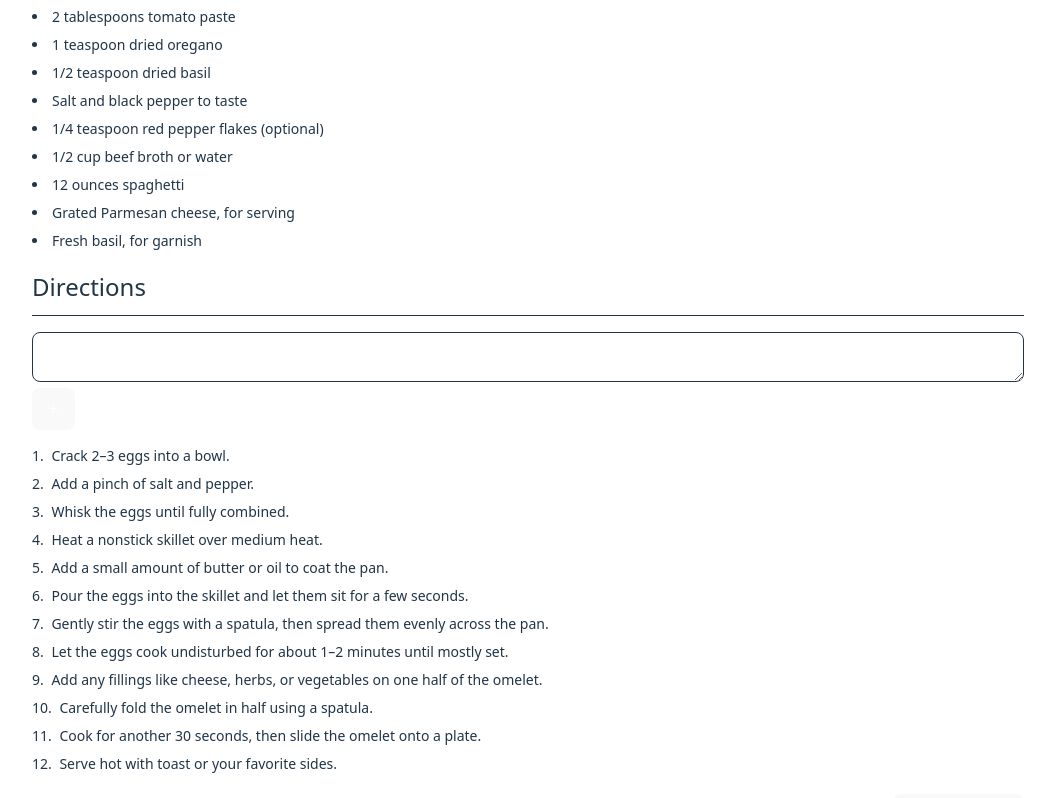
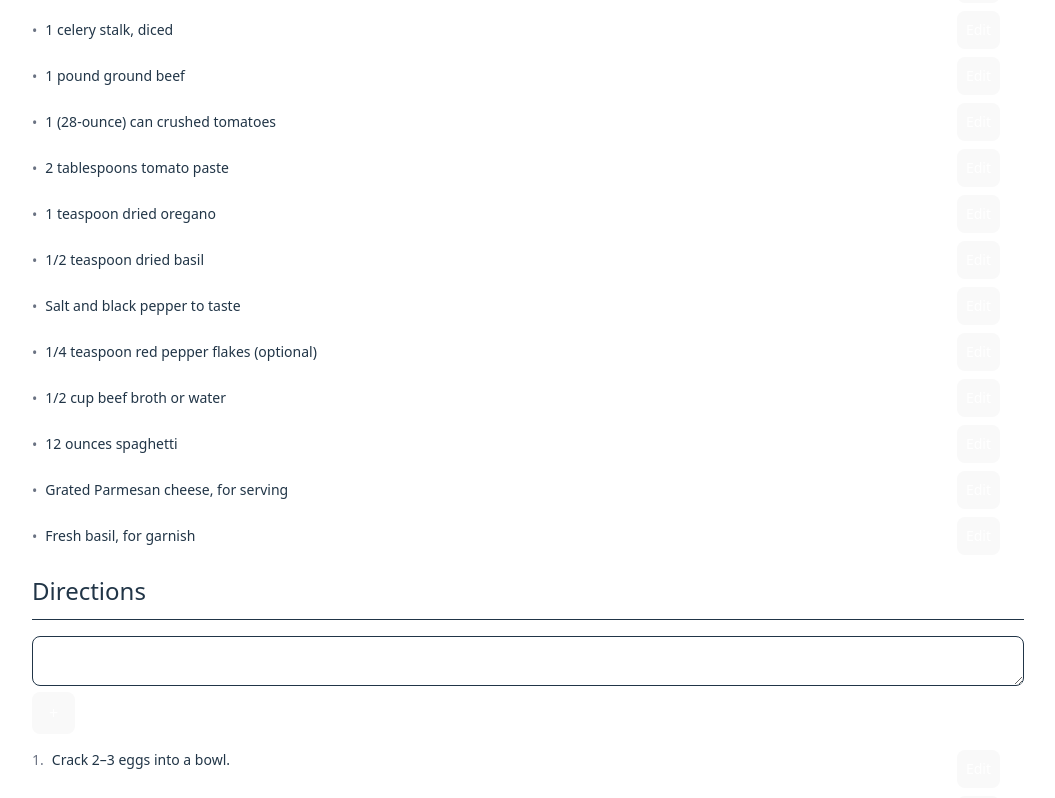
Before and after one commit to Thiettan/flavor-forge, a React (Vite) app: page / in a window 1280 px wide. Shown: the part 1200-1998 px from the top of the page, without its empty margins (112-1167 px from the left). Built offline with nearby package versions, Linux system fonts and the light colour scheme.

Commit message:
add edit functionality to IngredientList & DirectionList

```diff
--- a/src/components/DirectionsList.jsx
+++ b/src/components/DirectionsList.jsx
@@ -1,6 +1,8 @@
-/* Show list of added ingredients */
+import React, { useState, useRef, useEffect } from "react";
 import RemoveBtn from "./ui/RemoveBtn";
 import Checkbox from "./ui/Checkbox";
+import IconBtn from "./ui/IconBtn";
+
 export const DirectionsList = ({
   directions,
   setDirections,
@@ -8,24 +10,110 @@ export const DirectionsList = ({
   className,
   showCheckbox,
 }) => {
+  // Track which step is being edited
+  const [editingIndex, setEditingIndex] = useState(null);
+  const [editingValue, setEditingValue] = useState("");
+  const inputRef = useRef(null);
+
+  // Focus the input field automatically when editing starts
+  useEffect(() => {
+    if (editingIndex !== null && inputRef.current) {
+      inputRef.current.focus();
+    }
+  }, [editingIndex]);
+
+  // Remove a step
   const handleRemove = (itemToRemove) => {
     setDirections(directions.filter((item) => item !== itemToRemove));
   };
+
+  // Start editing a step
+  const handleEditStart = (idx, value) => {
+    setEditingIndex(idx);
+    setEditingValue(value);
+  };
+
+  // Save the edited step
+  const handleEditSave = () => {
+    if (!editingValue.trim()) return; // prevent empty values
+    const updated = [...directions];
+    updated[editingIndex] = editingValue.trim();
+    setDirections(updated);
+    setEditingIndex(null); // exit edit mode
+    setEditingValue("");
+  };
+
+  // Cancel editing without saving
+  const handleEditCancel = () => {
+    setEditingIndex(null);
+    setEditingValue("");
+  };
+
+  // Handle keyboard input: Enter to save, Escape to cancel
+  const handleKeyDown = (e) => {
+    if (e.key === "Enter") {
+      e.preventDefault();
+      handleEditSave();
+    } else if (e.key === "Escape") {
+      handleEditCancel();
+    }
+  };
+
   const conditionalCSS = showCheckbox ? "flex" : "";
+
   return (
-    <ol className={`mt-4 list-decimal list-inside text-sm ${className}`}>
+    <ol className={`mt-4 list-none text-sm ${className}`}>
       {directions.map((item, idx) => (
         <li key={idx} className={`relative my-2 ${conditionalCSS}`}>
-          <span className="indent-1 inline-block">
-            {showCheckbox && <Checkbox />}
-            {item}
-            {editMode && (
-              <RemoveBtn
-                onClick={() => handleRemove(item)}
-                className="right-0 z-10 top-1/2 -translate-y-1/2"
-              />
+          <div className="flex justify-between items-start gap-2">
+            {/* Inline editing UI */}
+            {editingIndex === idx ? (
+              <div className="flex items-start gap-2 w-full">
+                <span className="pt-1 text-gray-500">{idx + 1}.</span>
+                <input
+                  type="text"
+                  ref={inputRef}
+                  className="text-sm px-2 py-1 border rounded w-full"
+                  value={editingValue}
+                  onChange={(e) => setEditingValue(e.target.value)}
+                  onKeyDown={handleKeyDown}
+                />
+                <button
+                  onClick={handleEditSave}
+                  className="text-xs px-2 py-1 bg-green-500 text-white rounded"
+                >
+                  Save
+                </button>
+                <button
+                  onClick={handleEditCancel}
+                  className="text-xs px-2 py-1 bg-gray-400 text-white rounded"
+                >
+                  Cancel
+                </button>
+              </div>
+            ) : (
+              <>
+                {/* Normal step display */}
+                <div className="w-full flex items-center gap-2">
+                  {showCheckbox ? (
+                    <Checkbox />
+                  ) : (
+                    <span className="text-gray-500">{idx + 1}.</span>
+                  )}
+                  <span>{item}</span>
+                </div>
+                {/* Edit/Remove buttons in editMode */}
+                {editMode && (
+                  <div className="flex gap-2 items-center justify-center">
+                    <IconBtn onClick={() => handleEditStart(idx, item)}>
+                      Edit
+                    </IconBtn>
+                    <RemoveBtn onClick={() => handleRemove(item)} />
+                  </div>
+                )}
+              </>
             )}
-          </span>
+          </div>
         </li>
       ))}
     </ol>
--- a/src/components/IngredientList.jsx
+++ b/src/components/IngredientList.jsx
@@ -1,27 +1,117 @@
-/* Show list of added ingredients */
-import React from "react";
+import React, { useState, useRef, useEffect } from "react";
 import RemoveBtn from "./ui/RemoveBtn";
 import Checkbox from "./ui/Checkbox";
+import IconBtn from "./ui/IconBtn";
+
 export const IngredientList = React.memo(
   ({ ingredients, editMode, setIngredients, className, showCheckbox }) => {
-    console.log("IngredientList rendered", ingredients);
+    // Track which item is currently being edited
+    const [editingIndex, setEditingIndex] = useState(null);
 
+    // Store the value of the item being edited
+    const [editingValue, setEditingValue] = useState("");
+
+    // Ref to the input field for auto-focus
+    const inputRef = useRef(null);
+
+    // Focus the input when editing is triggered
+    useEffect(() => {
+      if (editingIndex !== null && inputRef.current) {
+        inputRef.current.focus();
+      }
+    }, [editingIndex]);
+
+    // Remove an ingredient from the list
     const handleRemove = (itemToRemove) => {
       setIngredients(ingredients.filter((item) => item !== itemToRemove));
     };
+
+    // Start editing a specific ingredient
+    const handleEditStart = (idx, value) => {
+      setEditingIndex(idx);
+      setEditingValue(value);
+    };
+
+    // Save the edited ingredient
+    const handleEditSave = () => {
+      if (!editingValue.trim()) return; // prevent empty values
+      const updated = [...ingredients];
+      updated[editingIndex] = editingValue.trim();
+      setIngredients(updated);
+      setEditingIndex(null); // exit edit mode
+      setEditingValue("");
+    };
+
+    // Cancel edit mode without saving
+    const handleEditCancel = () => {
+      setEditingIndex(null);
+      setEditingValue("");
+    };
+
+    // Allow saving with Enter or cancelling with Escape
+    const handleKeyDown = (e) => {
+      if (e.key === "Enter") {
+        e.preventDefault();
+        handleEditSave();
+      } else if (e.key === "Escape") {
+        handleEditCancel();
+      }
+    };
+
     const conditionalCSS = showCheckbox ? "flex" : "";
+
     return (
-      <ul className={`mt-4 list-disc list-inside text-sm ${className}`}>
+      <ul className={`mt-4 list-none text-sm pl-0 ${className}`}>
         {ingredients.map((item, idx) => (
           <li key={idx} className={`relative my-2 ${conditionalCSS}`}>
-            {showCheckbox && <Checkbox />}
-            {item}
-            {editMode && (
-              <RemoveBtn
-                onClick={() => handleRemove(item)}
-                className="right-0 z-10 top-1/2 -translate-y-1/2"
-              />
-            )}
+            <div className="flex justify-between items-center gap-2">
+              {/* If this is the item being edited, show input field */}
+              {editingIndex === idx ? (
+                <div className="flex items-center gap-2 w-full">
+                  <input
+                    type="text"
+                    ref={inputRef} // auto-focus
+                    className="text-sm px-2 py-1 border rounded w-full"
+                    value={editingValue}
+                    onChange={(e) => setEditingValue(e.target.value)}
+                    onKeyDown={handleKeyDown} // handle Enter / Escape
+                  />
+                  <button
+                    onClick={handleEditSave}
+                    className="text-xs px-2 py-1 bg-green-500 text-white rounded"
+                  >
+                    Save
+                  </button>
+                  <button
+                    onClick={handleEditCancel}
+                    className="text-xs px-2 py-1 bg-gray-400 text-white rounded"
+                  >
+                    Cancel
+                  </button>
+                </div>
+              ) : (
+                <>
+                  {/* Normal display mode */}
+                  <div className="w-full flex items-center gap-2">
+                    {showCheckbox ? (
+                      <Checkbox />
+                    ) : (
+                      <span className="text-gray-500 pt-[2px]">•</span>
+                    )}
+                    <span>{item}</span>
+                  </div>
+                  {/* Edit and Remove buttons (only in editMode) */}
+                  {editMode && (
+                    <div className="flex gap-2 items-center justify-center">
+                      <IconBtn onClick={() => handleEditStart(idx, item)}>
+                        Edit
+                      </IconBtn>
+                      <RemoveBtn onClick={() => handleRemove(item)} />
+                    </div>
+                  )}
+                </>
+              )}
+            </div>
           </li>
         ))}
       </ul>
--- a/src/components/RecipeDate.jsx
+++ b/src/components/RecipeDate.jsx
@@ -1,3 +1,4 @@
+//DO NOT name this component Date. That's a reserved keyword in JS
 export default function RecipeDate({ date }) {
   const displayDate = new Date(date).toLocaleDateString();
   return (
--- a/src/components/ui/RemoveBtn.jsx
+++ b/src/components/ui/RemoveBtn.jsx
@@ -7,8 +7,10 @@ const RemoveBtn = ({
   className = "", //destructuring syntax a default string to avoid undefined
   ...props //Captures any extra props for flexibility
 }) => {
+  /*     const baseStyles =
+    "bg-transparent text-white rounded-full flex items-center justify-center w-[1rem] h-[1rem] text-xs font-bold cursor-pointer text-center absolute "; */
   const baseStyles =
-    "bg-transparent text-white rounded-full flex items-center justify-center w-[1rem] h-[1rem] text-xs font-bold cursor-pointer text-center absolute ";
+    "bg-transparent text-white rounded-full flex items-center justify-center w-[1rem] h-[1rem] text-xs font-bold cursor-pointer text-center";
 
   const variants = {
     primary:
```
